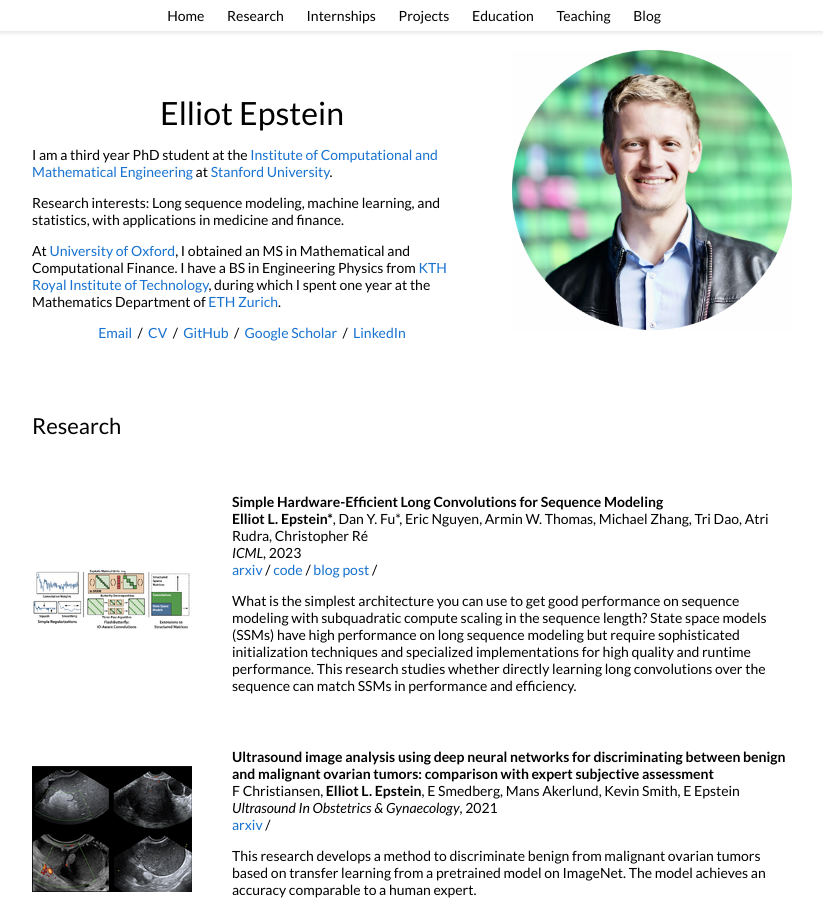
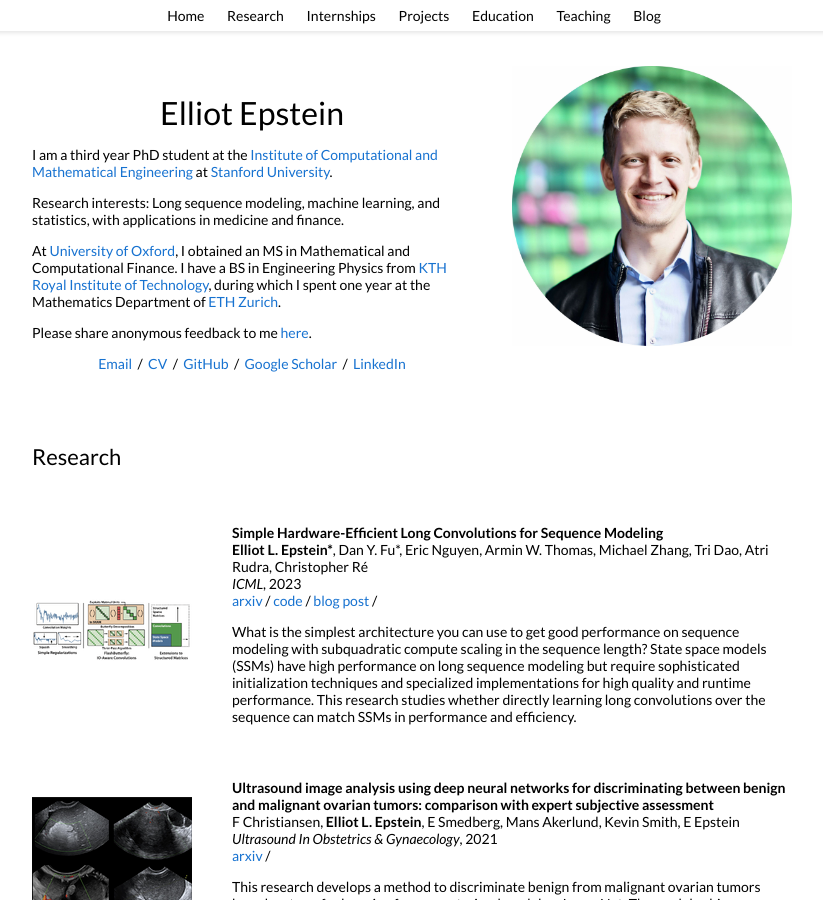
Before and after one commit to Elliotepsteino/Elliotepsteino.github.io, a Jekyll site: the page built from _posts/2023-06-29-Google_sr.markdown, in a window 1280 px wide and 900 px high. Shown: the whole window, without its empty margins (228-1051 px from the left). Built offline with Jekyll 4.4.1, drawn with Linux system fonts in a browser that asks for light colours.

Commit message:
Added feedback form

```diff
--- a/_layouts/default.html
+++ b/_layouts/default.html
@@ -69,6 +69,10 @@
               <p>
                 At <a href="https://www.ox.ac.uk/">University of Oxford</a>, I obtained an MS in Mathematical and Computational Finance.
                 I have a BS in Engineering Physics from <a href="https://www.kth.se/en">KTH Royal Institute of Technology</a>, during which I spent one year at the Mathematics Department of <a href="https://ethz.ch/en.html">ETH Zurich</a>.
+              </p>
+              <p>
+                Please share anonymous feedback to me <a href="https://forms.gle/xRDe4dc43wXbx8Ah9">here</a>.
+
               </p>
               <p style="text-align:center">
                 <a href="#" onclick="replaceText()">Email</a> &nbsp;/&nbsp;
```
